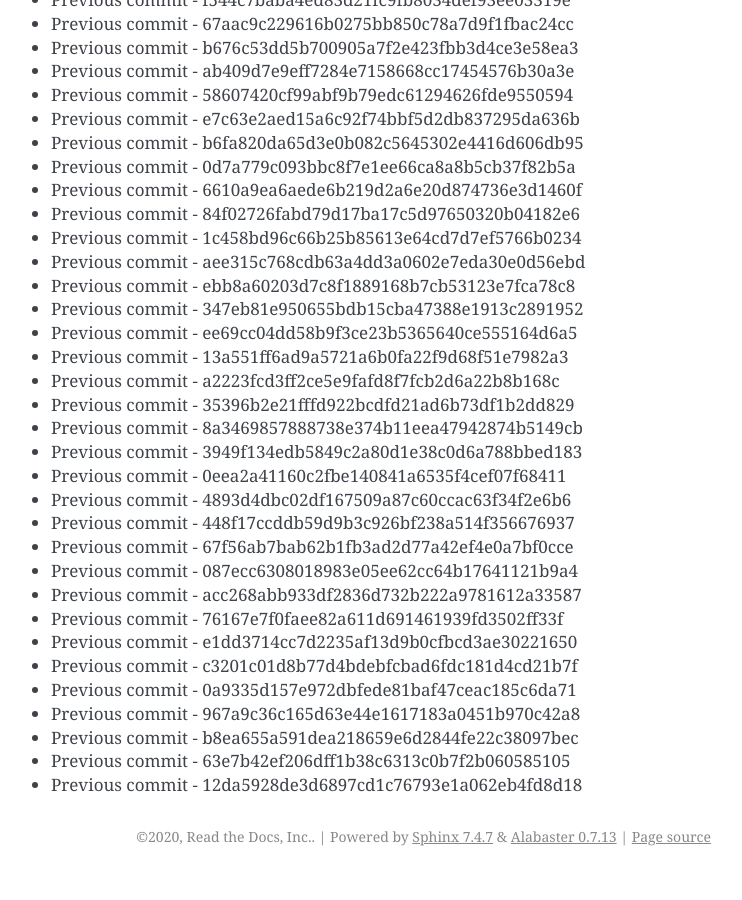
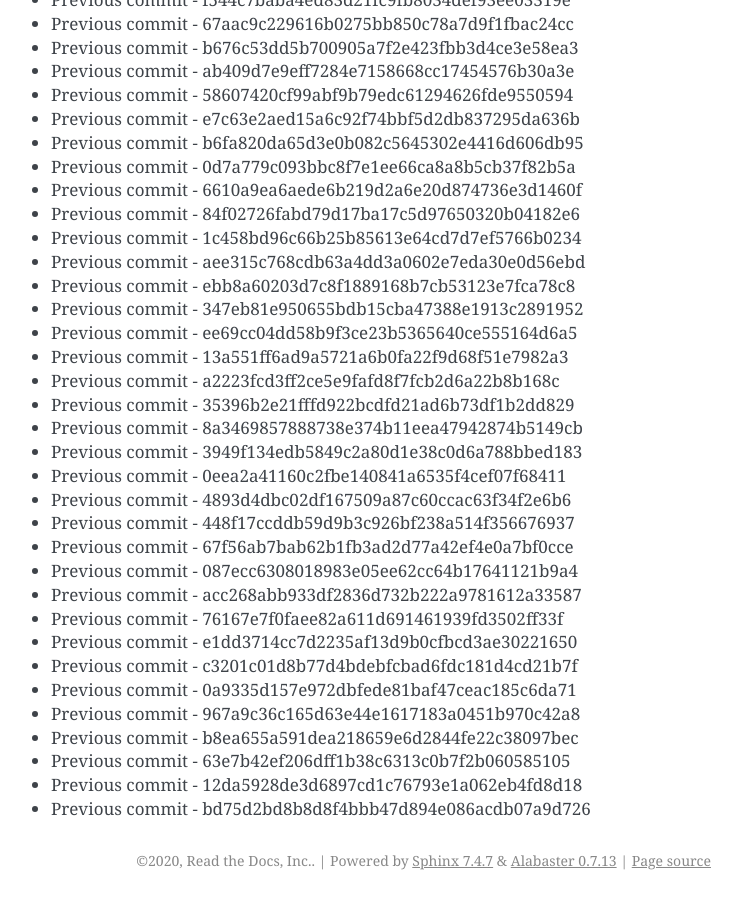
Before and after one commit to readthedocs/rtd-git-stresstest, a Sphinx documentation site: the page built from docs/updates.rst, in a window 1280 px wide and 900 px high, scrolled down 26380 px. Shown: the whole window, without its empty margins (399-1141 px from the left). Built offline with Sphinx 7.4.7, drawn with Linux system fonts in a browser that asks for light colours; before the commit the page ends 27256 px from its top, so only the background shows below that.

Commit message:
Generating commit from previous: bd75d2bd8b8d8f4bbb47d894e086acdb07a9d726

```diff
--- a/docs/updates.rst
+++ b/docs/updates.rst
@@ -1140,3 +1140,4 @@ It can be tested for any performance characteristics.
 * Previous commit - b8ea655a591dea218659e6d2844fe22c38097bec
 * Previous commit - 63e7b42ef206dff1b38c6313c0b7f2b060585105
 * Previous commit - 12da5928de3d6897cd1c76793e1a062eb4fd8d18
+* Previous commit - bd75d2bd8b8d8f4bbb47d894e086acdb07a9d726
```
